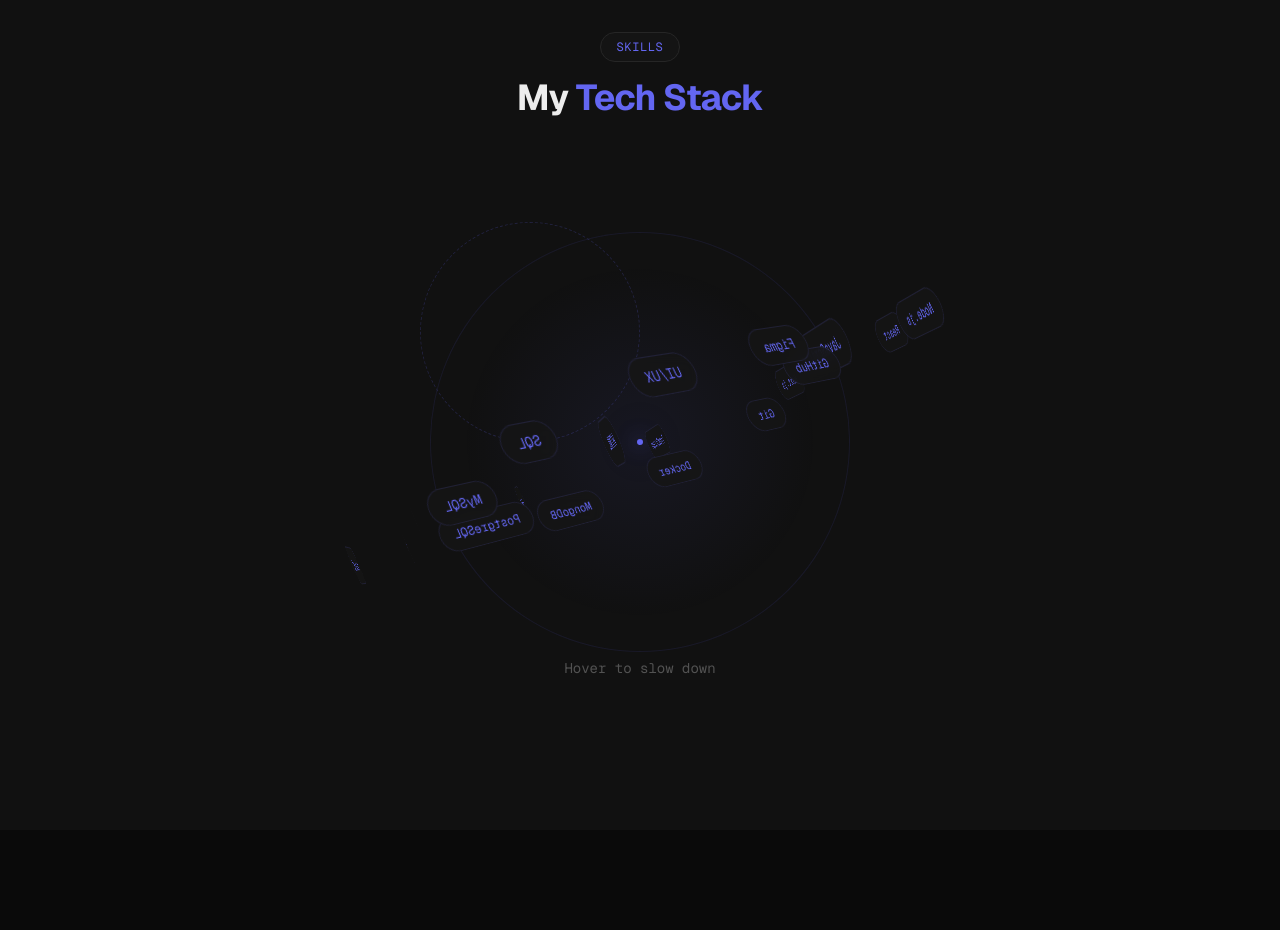
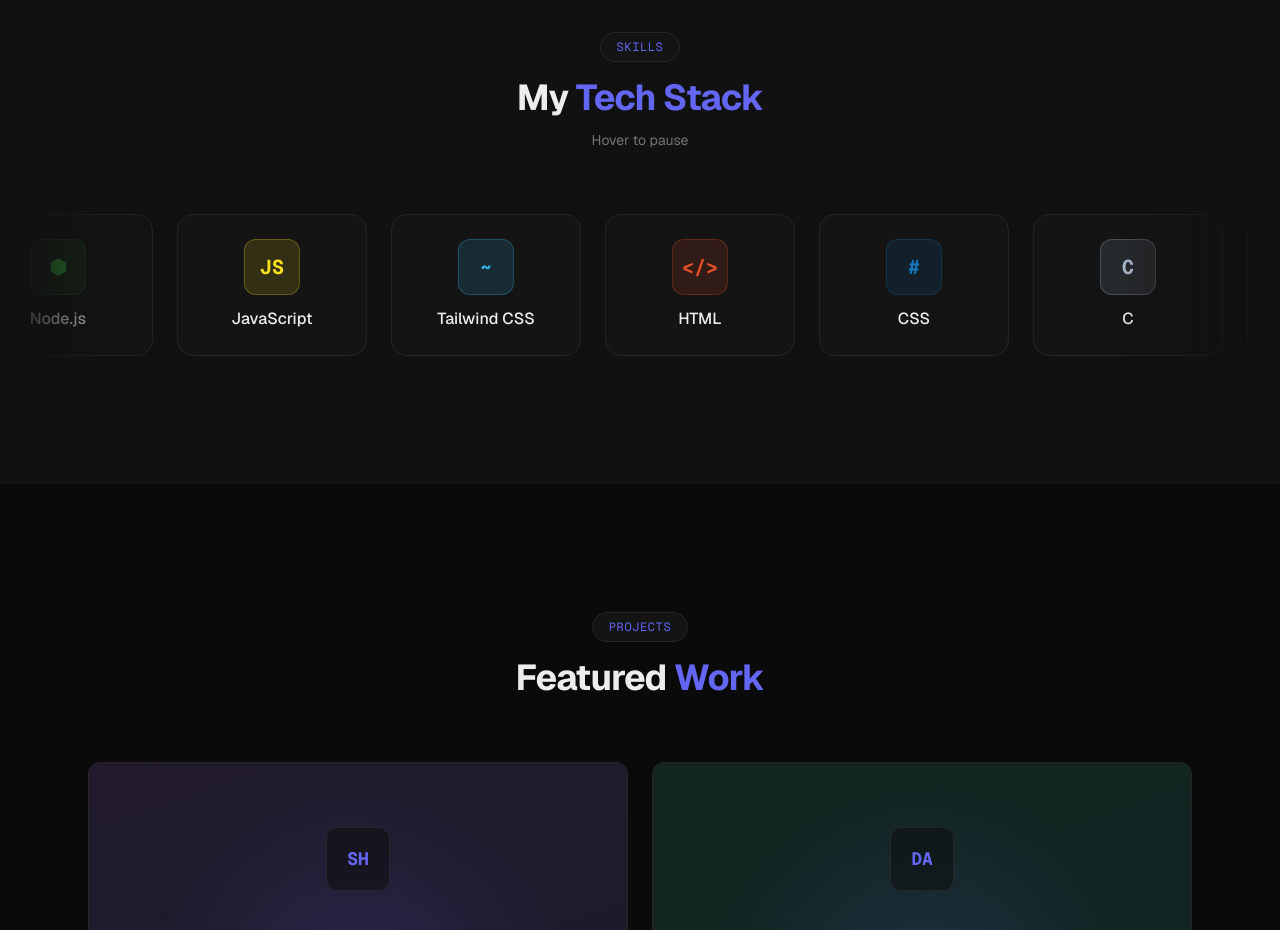
Before and after one commit to houssamdjaidja/Portfolio, a Next.js app: page / in a window 1280 px wide. Shown: the part 2040-2970 px from the top of the page. Built offline with nearby package versions, Linux system fonts and the light colour scheme.

Commit message:
Redesign tech stack as auto-scrolling pause-on-hover carousel

```diff
--- a/src/app/globals.css
+++ b/src/app/globals.css
@@ -136,3 +136,12 @@ body {
   from { transform: rotateY(0deg) rotateX(-28deg); }
   to { transform: rotateY(360deg) rotateX(-28deg); }
 }
+
+@keyframes carousel-scroll {
+  from { transform: translateX(0); }
+  to { transform: translateX(-50%); }
+}
+
+.carousel-track {
+  animation: carousel-scroll 35s linear infinite;
+}
--- a/src/components/Skills.tsx
+++ b/src/components/Skills.tsx
@@ -1,28 +1,31 @@
 "use client";
 
+import { useRef } from "react";
+
 const tech = [
-  "TypeScript",
-  "Next.js",
-  "React",
-  "Node.js",
-  "JavaScript",
-  "HTML",
-  "CSS",
-  "Tailwind",
-  "C",
-  "Java",
-  "SQL",
-  "MySQL",
-  "PostgreSQL",
-  "MongoDB",
-  "Docker",
-  "Git",
-  "GitHub",
-  "Figma",
-  "UI/UX",
+  { name: "TypeScript", icon: "TS", color: "#3178c6" },
+  { name: "Next.js", icon: "N", color: "#ffffff" },
+  { name: "React", icon: "⚛", color: "#61dafb" },
+  { name: "Node.js", icon: "⬢", color: "#339933" },
+  { name: "JavaScript", icon: "JS", color: "#f7df1e" },
+  { name: "Tailwind CSS", icon: "~", color: "#38bdf8" },
+  { name: "HTML", icon: "</>", color: "#e34f26" },
+  { name: "CSS", icon: "#", color: "#1572b6" },
+  { name: "C", icon: "C", color: "#a8b9cc" },
+  { name: "Java", icon: "☕", color: "#f89820" },
+  { name: "MySQL", icon: "DB", color: "#4479a1" },
+  { name: "PostgreSQL", icon: "DB", color: "#336791" },
+  { name: "MongoDB", icon: "{}", color: "#47a248" },
+  { name: "Docker", icon: "🐳", color: "#2496ed" },
+  { name: "Git", icon: "</>", color: "#f05032" },
+  { name: "GitHub", icon: "GH", color: "#ffffff" },
+  { name: "Figma", icon: "F", color: "#a259ff" },
 ];
 
 export default function Skills() {
+  const trackRef = useRef<HTMLDivElement>(null);
+  const items = [...tech, ...tech];
+
   return (
     <section id="skills" className="py-16 sm:py-24 lg:py-32 bg-surface overflow-hidden">
       <div className="max-w-6xl mx-auto px-4 sm:px-6">
@@ -33,77 +36,40 @@ export default function Skills() {
           <h2 className="text-2xl sm:text-3xl md:text-4xl font-bold tracking-tight">
             My <span className="text-accent">Tech Stack</span>
           </h2>
+          <p className="text-muted text-sm mt-3">Hover to pause</p>
         </div>
       </div>
 
-      <div className="relative h-[420px] sm:h-[520px] [perspective:1200px]">
+      <div
+        className="relative"
+        onMouseEnter={() => trackRef.current?.style.setProperty("animation-play-state", "paused")}
+        onMouseLeave={() => trackRef.current?.style.setProperty("animation-play-state", "running")}
+      >
+        <div className="pointer-events-none absolute inset-y-0 left-0 w-24 sm:w-40 bg-gradient-to-r from-surface to-transparent z-10" />
+        <div className="pointer-events-none absolute inset-y-0 right-0 w-24 sm:w-40 bg-gradient-to-l from-surface to-transparent z-10" />
+
         <div
-          className="absolute left-1/2 top-1/2 w-[300px] h-[300px] sm:w-[420px] sm:h-[420px] rounded-full border border-accent/10 -translate-x-1/2 -translate-y-1/2"
-          style={{
-            background:
-              "radial-gradient(circle at center, rgba(99,102,241,0.08) 0%, transparent 60%)",
-          }}
-        />
-        <div
-          className="absolute left-1/2 top-1/2 w-[160px] h-[160px] sm:w-[220px] sm:h-[220px] rounded-full border border-dashed border-accent/20 -translate-x-1/2 -translate-y-1/2"
-          style={{ transform: "translate(-50%,-50%)" }}
-        />
-        <div
-          className="absolute left-1/2 top-1/2 w-[6px] h-[6px] rounded-full bg-accent -translate-x-1/2 -translate-y-1/2"
-          style={{ boxShadow: "0 0 20px rgba(99,102,241,0.8)" }}
-        />
-
-        <div className="absolute left-1/2 top-1/2 w-0 h-0 [transform-style:preserve-3d] [animation:orbit-outer_28s_linear_infinite]">
-          {tech.slice(0, 10).map((t, i) => (
-            <Chip
-              key={t}
-              label={t}
-              radius={300}
-              angle={i * (360 / 10)}
-              tilt={15}
-              scoped
-            />
+          ref={trackRef}
+          className="carousel-track flex gap-4 sm:gap-6 px-4 w-max"
+        >
+          {items.map((t, i) => (
+            <div
+              key={`${t.name}-${i}`}
+              className="group w-[150px] sm:w-[190px] shrink-0 rounded-2xl border border-border bg-card hover:border-accent/30 transition-all duration-300 p-5 sm:p-6 flex flex-col items-center justify-center gap-3 hover:-translate-y-1 hover:shadow-lg hover:shadow-accent/10"
+            >
+              <div
+                className="w-12 h-12 sm:w-14 sm:h-14 rounded-xl flex items-center justify-center font-mono font-bold text-lg sm:text-xl"
+                style={{ backgroundColor: `${t.color}22`, color: t.color, border: `1px solid ${t.color}44` }}
+              >
+                {t.icon}
+              </div>
+              <span className="font-medium text-foreground text-sm sm:text-base text-center whitespace-nowrap">
+                {t.name}
+              </span>
+            </div>
           ))}
-        </div>
-
-        <div className="absolute left-1/2 top-1/2 w-0 h-0 [transform-style:preserve-3d] [animation:orbit-inner_20s_linear_infinite_reverse]">
-          {tech.slice(10).map((t, i) => (
-            <Chip key={t} label={t} radius={190} angle={i * (360 / 9)} tilt={-20} scoped />
-          ))}
-        </div>
-
-        <div className="absolute bottom-6 left-1/2 -translate-x-1/2 text-xs sm:text-sm font-mono text-dim">
-          Hover to slow down
         </div>
       </div>
     </section>
   );
 }
-
-function Chip({
-  label,
-  radius,
-  angle,
-  tilt,
-  scoped,
-}: {
-  label: string;
-  radius: number;
-  angle: number;
-  tilt: number;
-  scoped: boolean;
-}) {
-  const rad = (angle * Math.PI) / 180;
-  const x = radius * Math.cos(rad);
-  const z = radius * Math.sin(rad);
-  return (
-    <span
-      className="absolute left-0 top-0 whitespace-nowrap px-3 py-1.5 sm:px-4 sm:py-2 rounded-full border border-accent/15 bg-card/80 backdrop-blur-sm text-accent font-mono text-xs sm:text-sm"
-      style={{
-        transform: `translate(-50%,-50%) translateX(${x}px) translateZ(${z}px) rotateY(${tilt}deg)`,
-      }}
-    >
-      {label}
-    </span>
-  );
-}
```
